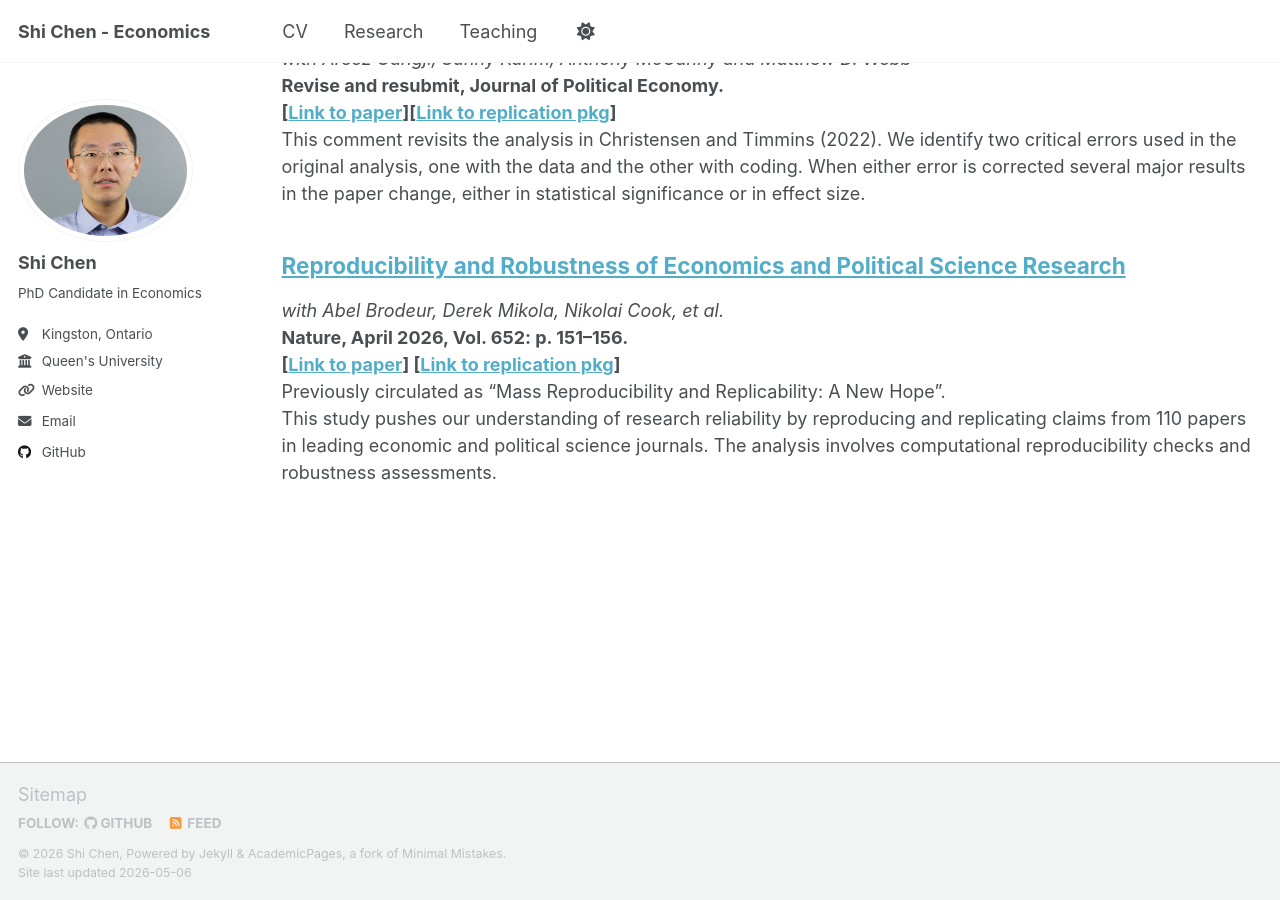
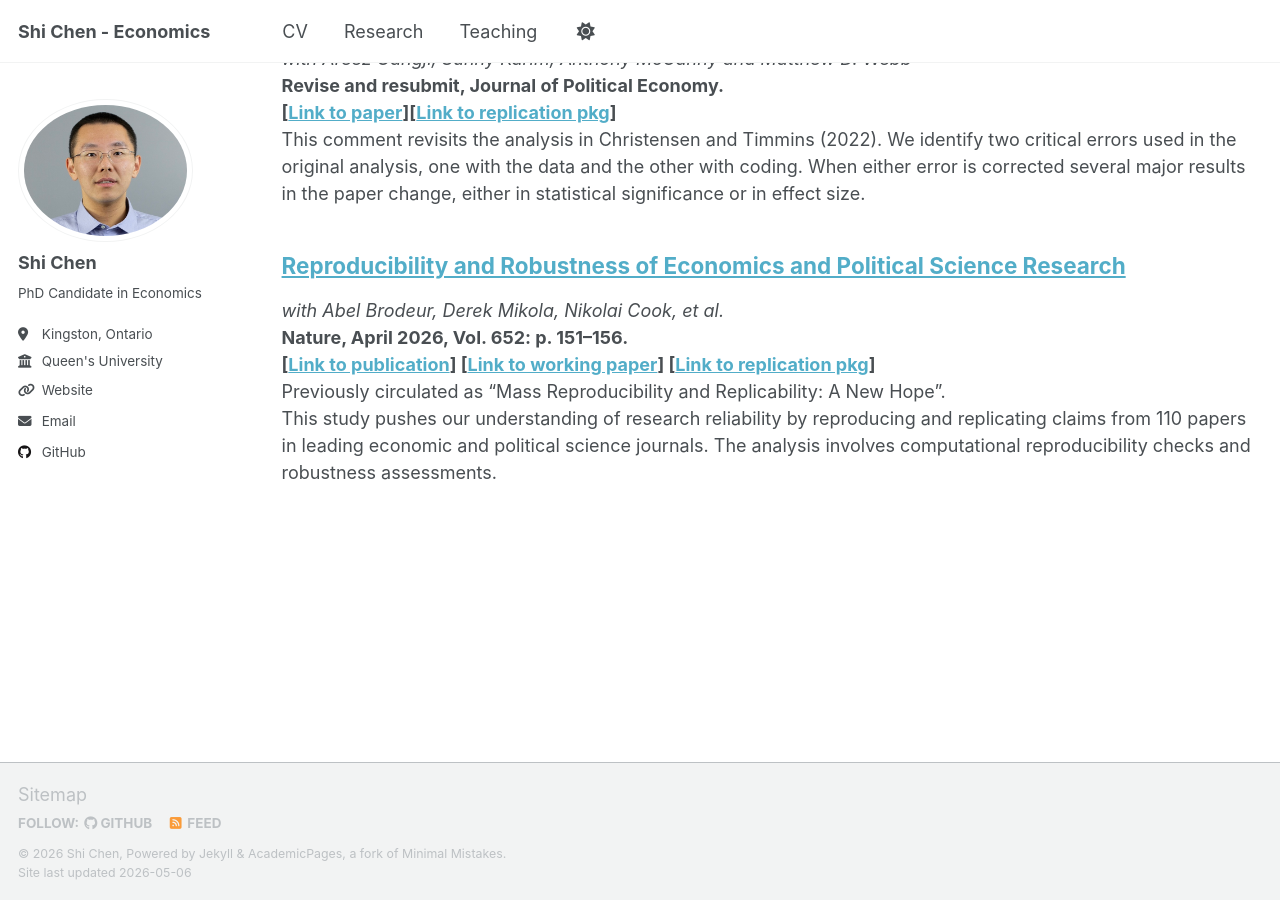
Before and after one commit to shichen14/shichen14.github.io, a Jekyll site: the page built from _pages/publications.html, in a window 1280 px wide and 900 px high, scrolled down 875 px. Built offline with Jekyll 4.4.1, drawn with Linux system fonts in a browser that asks for light colours; a script that is not in the unit is left out.

Commit message:
Update 2025-09-18-MASS-replication.md

```diff
--- a/_publications/2025-09-18-MASS-replication.md
+++ b/_publications/2025-09-18-MASS-replication.md
@@ -3,7 +3,7 @@ title: "Reproducibility and Robustness of Economics and Political Science Resear
 collection: publications
 category: manuscripts
 permalink: /publication/2025-09-18-MASS-replication
-excerpt: '*with Abel Brodeur, Derek Mikola, Nikolai Cook, et al.*<br>**Nature, April 2026, Vol. 652: p. 151–156.**<br>**[<a href="https://www.nature.com/articles/s41586-026-10251-x">Link to paper</a>] [<a href="https://zenodo.org/records/17792605">Link to replication pkg</a>]**<br>Previously circulated as "Mass Reproducibility and Replicability: A New Hope".<br />This study pushes our understanding of research reliability by reproducing and replicating claims from 110 papers in leading economic and political science journals. The analysis involves computational reproducibility checks and robustness assessments.'
+excerpt: '*with Abel Brodeur, Derek Mikola, Nikolai Cook, et al.*<br>**Nature, April 2026, Vol. 652: p. 151–156.**<br>**[<a href="https://www.nature.com/articles/s41586-026-10251-x">Link to publication</a>] [<a href="https://ideas.repec.org/p/zbw/i4rdps/287.html">Link to working paper</a>] [<a href="https://zenodo.org/records/17792605">Link to replication pkg</a>]**<br>Previously circulated as "Mass Reproducibility and Replicability: A New Hope".<br />This study pushes our understanding of research reliability by reproducing and replicating claims from 110 papers in leading economic and political science journals. The analysis involves computational reproducibility checks and robustness assessments.'
 date: 2024-03-01
 venue:
 slidesurl:
```
